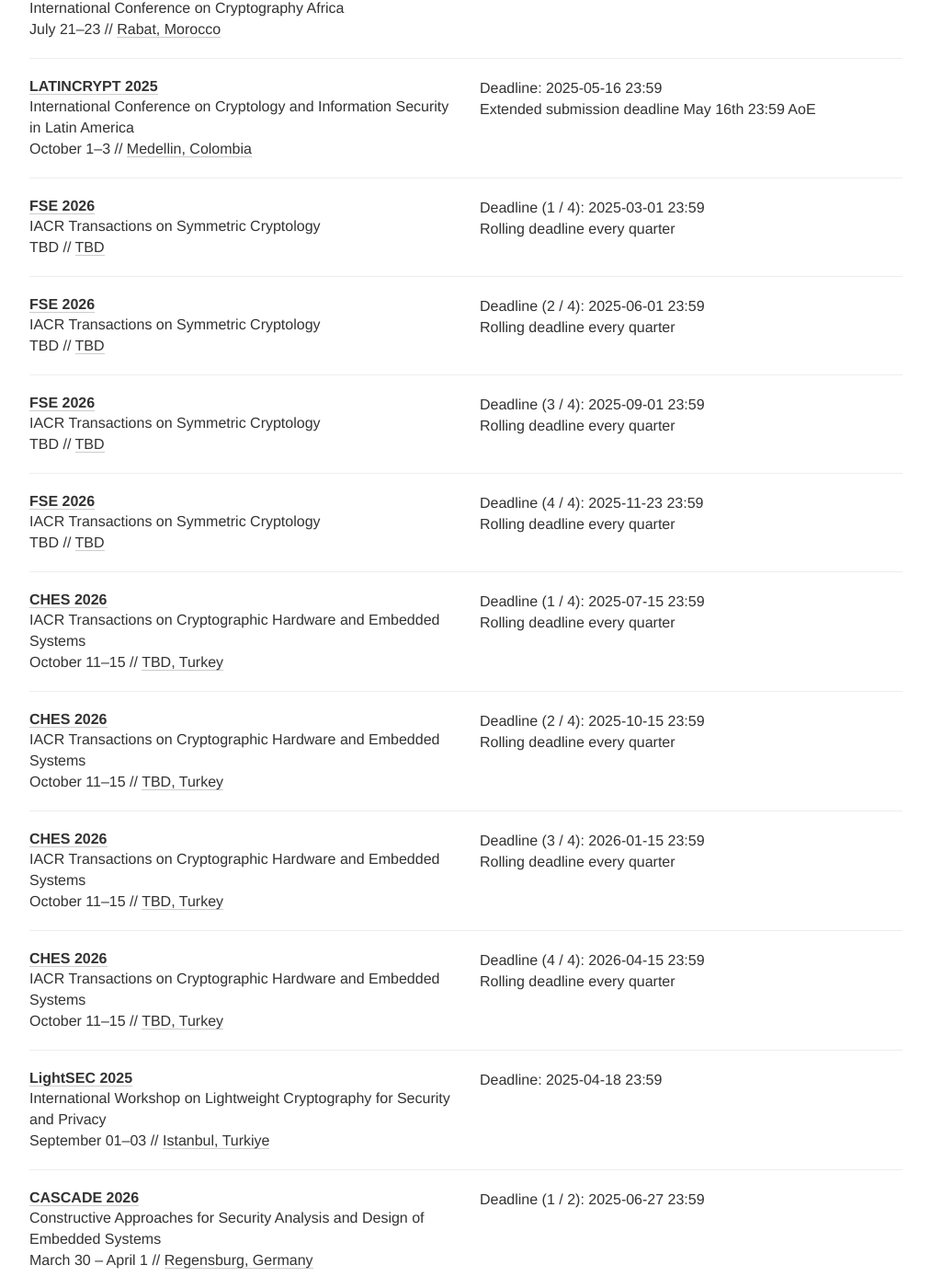
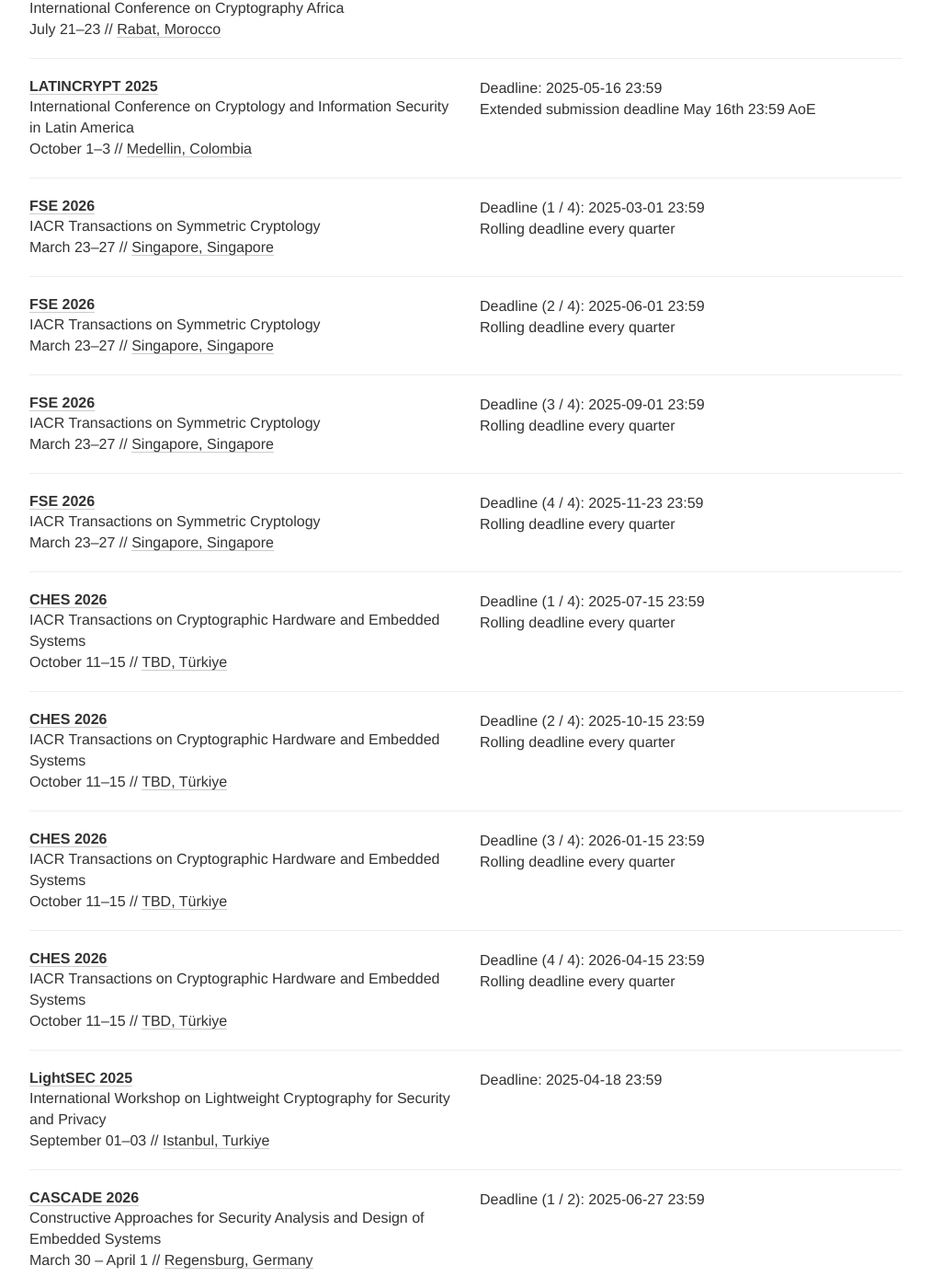
Before and after one commit to sec-deadlines/sec-deadlines.github.io, a Jekyll site: the page built from index.html, in a window 1280 px wide and 1400 px high, scrolled down 6741 px. Shown: the whole window at 92% size, without its empty margins (133-1146 px from the left). Built offline with Jekyll 4.4.1, drawn with Linux system fonts in a browser that asks for light colours; nearby versions of some CDN libraries; comment, search, counter and statistics services are not loaded.

Commit message:
Update FSE'26 place and data

```diff
--- a/_data/conferences.yml
+++ b/_data/conferences.yml
@@ -445,8 +445,8 @@
     - "%Y-09-01 23:59"
     - "%Y-11-23 23:59"
   comment: Rolling deadline every quarter
-  date: TBD
-  place: TBD
+  date: March 23-27
+  place: Singapore, Singapore
   tags: [CRYPTO, CONF]
 
 - name: CHES
@@ -460,7 +460,7 @@
     - "%y-04-15 23:59"
   comment: Rolling deadline every quarter
   date: October 11-15
-  place: TBD, Turkey
+  place: TBD, Türkiye
   tags: [CRYPTO, CONF]
 
 - name: LightSEC
```
